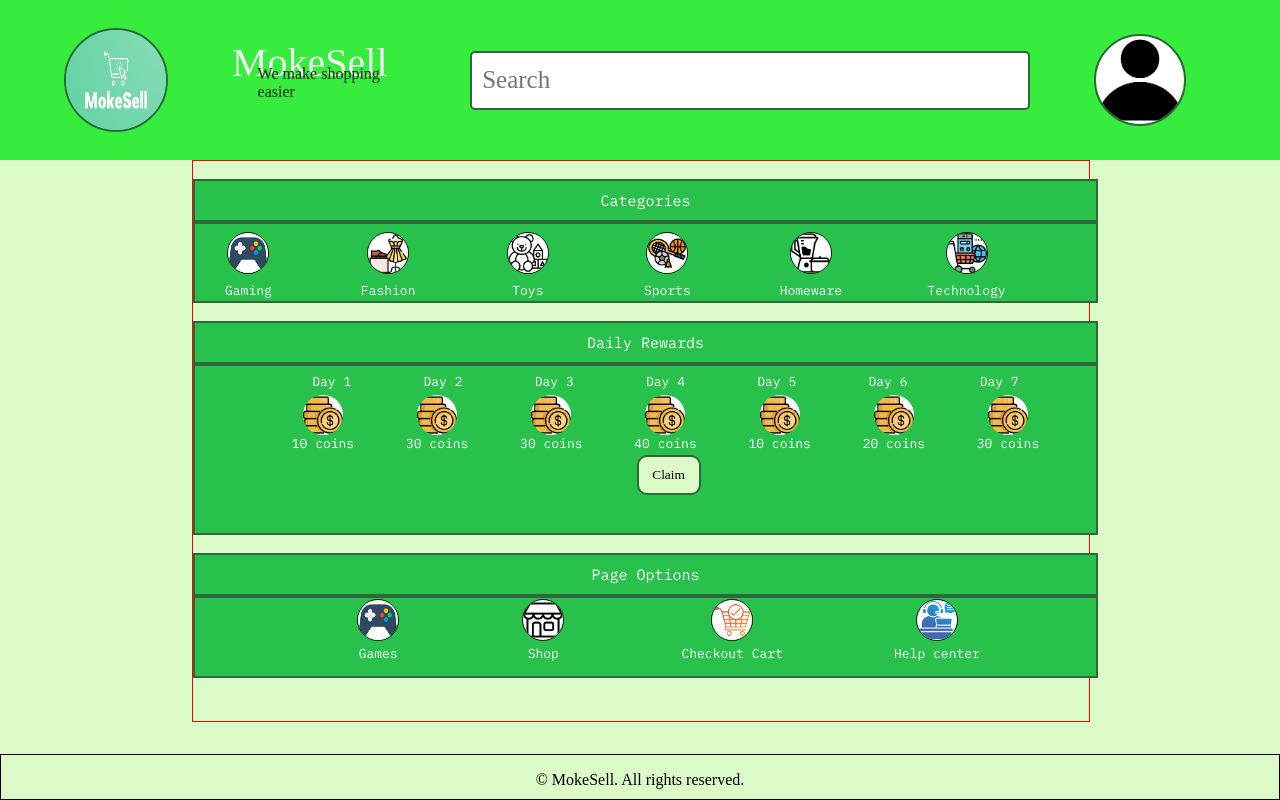
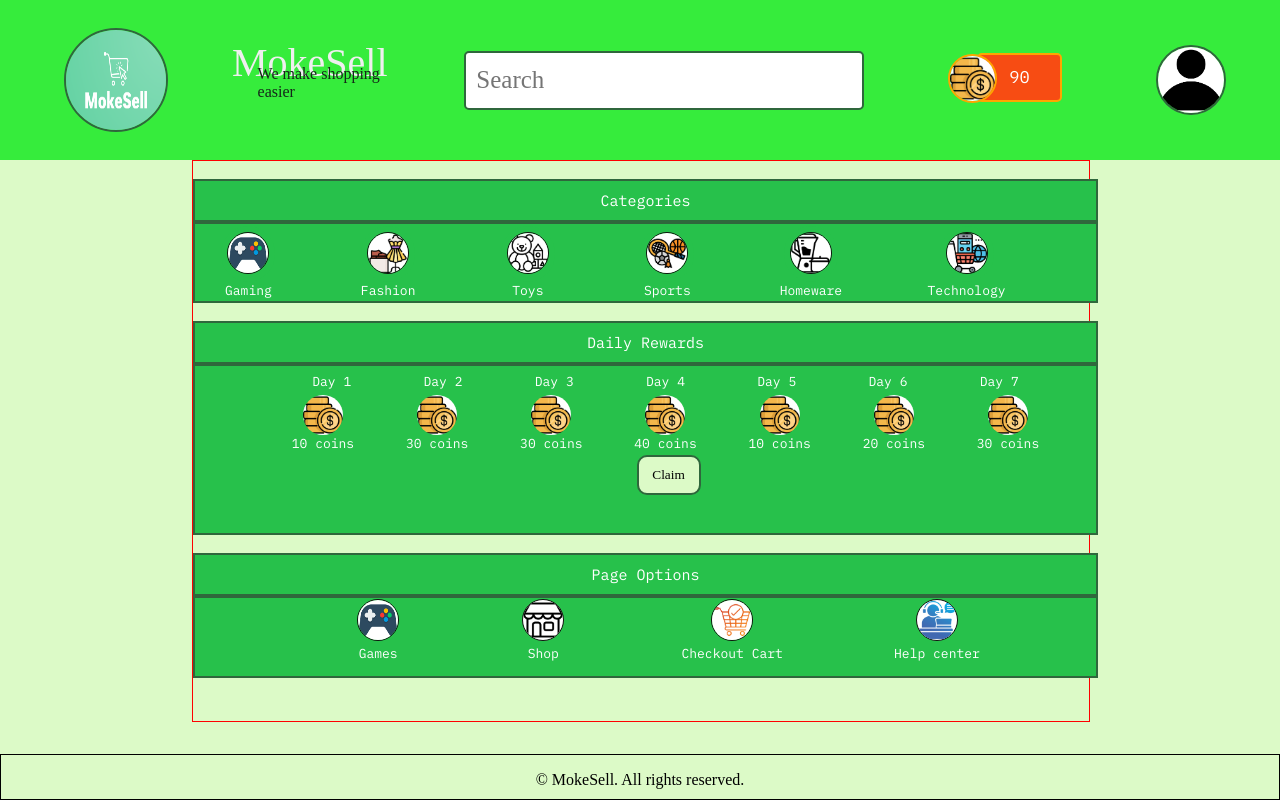
Before and after one commit to Heyheymilly/FED2024Asg2_P04_Team8, a plain HTML site: page html/home-page.html in a window 1280 px wide. Drawn offline with Linux system fonts and the light colour scheme; a web font is replaced by a local one.

Commit message:
Added the number of coins bar beside the profile picture in the home-page html

```diff
--- /dev/null
+++ b/css/Shopping-page.css
@@ -0,0 +1,41 @@
+/* Reset */
+* {
+    margin: 0;
+    padding: 0;
+    box-sizing: border-box;
+}
+
+body {
+    font-family: Arial, sans-serif;
+}
+
+header {
+    display: flex;
+    align-items: center;
+    justify-content: space-between;
+    padding: 10px 20px;
+    background-color: #f4f4f4;
+    border-bottom: 2px solid #ccc; /* Border at the bottom of the header */
+}
+
+.logo img, .profile-icon img {
+    width: 50px;
+    height: 50px;
+    border-radius: 50%;
+    border: 2px solid #aaa; /* Border for logo and profile icon */
+}
+.profile-icon #username {
+    margin-left: 10px;
+}
+
+.shop-title {
+    font-size: 24px;
+    font-weight: bold;
+}
+
+.search-bar input {
+    padding: 5px 10px;
+    width: 200px;
+    border: 1px solid #ccc;
+    border-radius: 5px;
+}
--- a/css/home-page.css
+++ b/css/home-page.css
@@ -67,7 +67,7 @@ main {
     border-radius: 5px;
     border: 2px solid #2f673c;
     height: 5vh;
-    width: 50vw;
+    width: 40vw;
     margin-left: 6vw;
     padding: 10px 0 5px 10px;
     font-size: 25px;
@@ -75,9 +75,39 @@ main {
     font-size: inherit;
 }
 
+#coin-count-container {
+    height: 5vh;
+    width: 10vw;
+    display: flex;
+    justify-content:baseline;
+    padding-right: 10px;
+    flex-direction: row;
+    margin-bottom: 15px;
+} #coin-count-container div {
+    background-color: rgb(247, 76, 19);
+    display: flex;
+    flex-direction: column;
+    justify-content: center;
+    height: 45px;
+    border-radius: 5px;
+    border: 2px solid orange;
+    padding-right: 30px;
+    padding-left: 30px;
+    font-size: 17px;
+    color: white;
+    width: 100px;
+} #coin-count-container img {
+    padding: 0;
+    position: relative;
+    border: 2px solid orange;
+    left: 20px;
+    top: 1px;
+    object-fit:;
+}
+
 .profile-button-css {
     padding: 0;
-    margin: 0;
+    margin-left: 90px;
     border: none;
     background: none;
     display: inline-block;
--- a/html/home-page.html
+++ b/html/home-page.html
@@ -47,6 +47,11 @@
                 </div>
 
                 <input type="text" id="search-bar" class="noto-sans-myanmar-regular" placeholder="Search">
+
+                <div id="coin-count-container">
+                    <img src="/media/coins.png" alt="coins" width="45" height="45">
+                    <div class="ibm-plex-mono-regular">90</div>
+                </div>
 
                 <button class="profile-button-css">
                     <img src="/media/profile.png" height="80" width="80" alt="Profile Picture">
```
Also changed, not shown: html/Shopping-page.html (added, +44 -0 lines), html/AccOptions.html (renamed from html/Login/AccOptions.html), script/Shopping-page.js (added).
